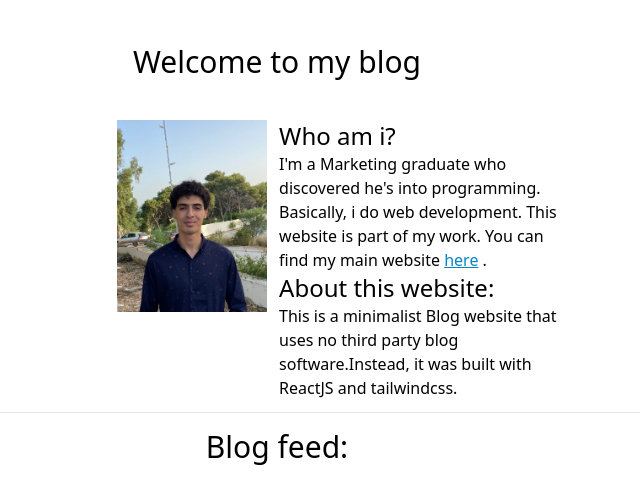
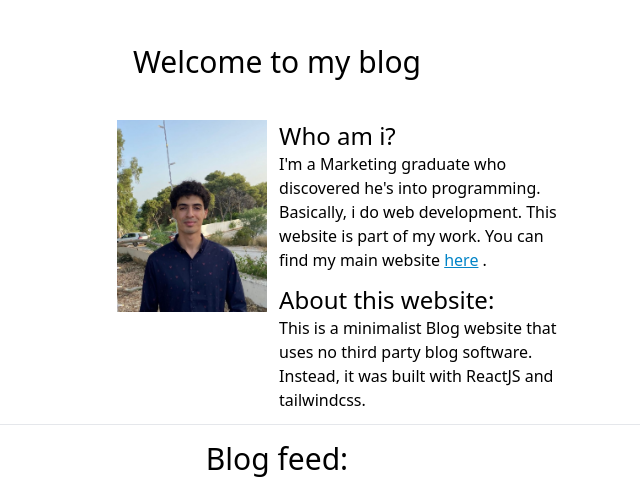
Before and after one commit to hidriamin/blog, a React (Vite) app: page / in a window 1280 px wide. Shown: the top 479 px of the page, without its empty margins (363-1003 px from the left). Built offline with nearby package versions, Linux system fonts and the light colour scheme.

Commit message:
Improved responsiveness on the header

```diff
--- a/src/Header.jsx
+++ b/src/Header.jsx
@@ -7,11 +7,11 @@ function Header() {
       <h1 className="text-black text-3xl p-3 pb-10">Welcome to my blog</h1>
       <div className="flex flex-row justify-center">
         {" "}
-        <div className="text-center items-center gap-3 md:gap-0 w-40 md:w-80 md:text-start md:items-start flex flex-col md:flex-row">
-          <img className="object-cover h-48 w-48 pr-3" src={profilePhoto} />{" "}
-          <div className="flex flex-col items-center md:items-start">
+        <div className="text-center  items-center gap-3 md:gap-0 w-40 md:w-80 md:text-start md:items-start flex flex-col md:flex-row">
+          <img className="object-cover h-48 w-48" src={profilePhoto} />{" "}
+          <div className="flex flex-col items-center md:pl-3 md:items-start">
             <h2 className="text-black text-2xl">Who am i?</h2>
-            <p className="text-black  w-80 text-center md:text-start md:w-72 pr-0">
+            <p className="text-black xsm:w-48  w-80 pb-3 text-center md:text-start md:w-72">
               I'm a Marketing graduate who discovered he's into programming.
               Basically, i do web development. This website is part of my work.
               You can find my main website{" "}
@@ -29,9 +29,9 @@ function Header() {
                 <h2 className="text-black text-2xl text-center md:text-start">
                   About this website:
                 </h2>
-                <p className="text-black  w-80 md:w-72 text-center md:text-start ">
+                <p className="text-black xsm:w-48 w-80 md:w-72 text-center md:text-start ">
                   This is a minimalist Blog website that uses no third party
-                  blog software.Instead, it was built with ReactJS and
+                  blog software. Instead, it was built with ReactJS and
                   tailwindcss.
                 </p>
               </div>
--- a/src/pages/BlogPost.jsx
+++ b/src/pages/BlogPost.jsx
@@ -7,7 +7,7 @@ function BlogPost({ blogPosts }) {
       {blogPosts.map((post) => (
         <div
           key={post.id}
-          className="w-72 xsm:w-48 lg:w-96 md:w-2/3 border p-3 border-black hover:shadow-black hover:shadow-sm hover:duration-150 duration-150 hover:transition-shadow"
+          className="w-80 xsm:w-48 lg:w-96 md:w-2/3 border p-3 border-black hover:shadow-black hover:shadow-sm hover:duration-150 duration-150 hover:transition-shadow"
         >
           <Link to={post.to} class="flex flex-col items-center">
             <img
```
